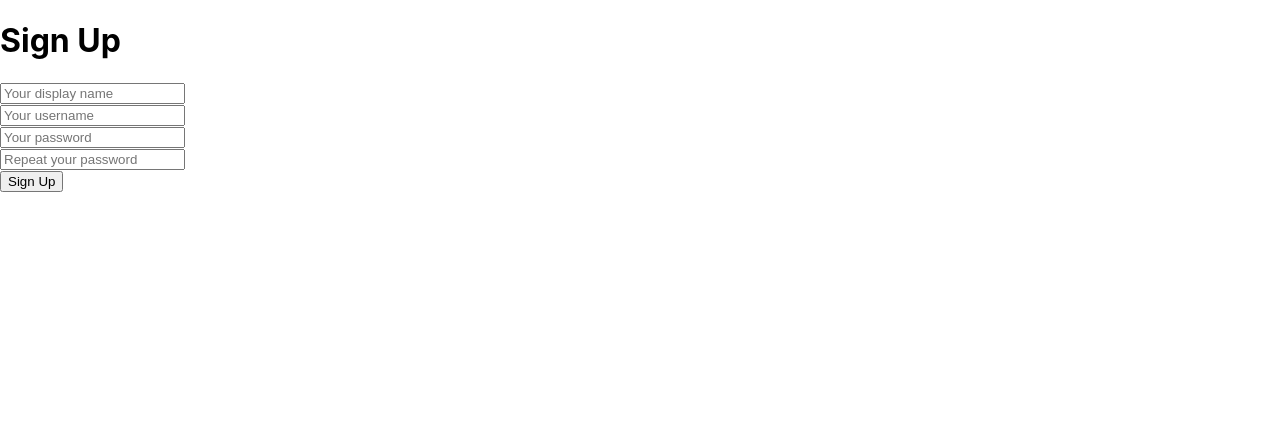
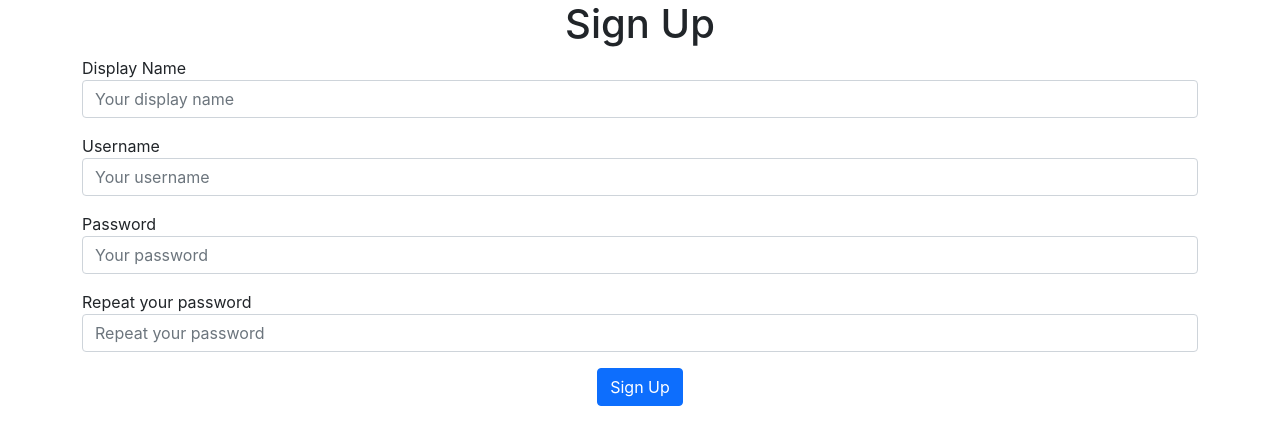
Before and after one commit to fafa-a/app-frontend, a React (Create React App) app: page / in a window 1280 px wide. Shown: the top 444 px of the page. Built offline with nearby package versions, Linux system fonts and the light colour scheme.

Commit message:
style: add bootstrap

```diff
--- a/public/index.html
+++ b/public/index.html
@@ -24,6 +24,7 @@
       work correctly both with client-side routing and a non-root public URL.
       Learn how to configure a non-root public URL by running `npm run build`.
     -->
+    <link href="https://cdn.jsdelivr.net/npm/bootstrap@5.1.3/dist/css/bootstrap.min.css" rel="stylesheet" integrity="sha384-1BmE4kWBq78iYhFldvKuhfTAU6auU8tT94WrHftjDbrCEXSU1oBoqyl2QvZ6jIW3" crossorigin="anonymous">
     <title>React App</title>
   </head>
   <body>
--- a/src/pages/UserSignupPage.js
+++ b/src/pages/UserSignupPage.js
@@ -41,42 +41,52 @@
   }
   render() {
     return (
-      <div>
-        <h1>Sign Up</h1>
-        <div>
+      <div className="container">
+        <h1 className="text-center">Sign Up</h1>
+        <div className="col-12 mb-3">
+          <label htmlFor="">Display Name</label>
           <input
+            className="form-control"
             type="text"
             placeholder="Your display name"
             value={this.state.displayName}
             onChange={this.onChangeDisplayName}
           />
         </div>
-        <div>
+        <div className="col-12 mb-3">
+          <label htmlFor="">Username</label>
           <input
+            className="form-control"
             type="text"
             placeholder="Your username"
             value={this.state.username}
             onChange={this.onChangeUsername}
           />
         </div>
-        <div>
+        <div className="col-12 mb-3">
+          <label htmlFor="">Password</label>
           <input
+            className="form-control"
             type="password"
             placeholder="Your password"
             value={this.state.password}
             onChange={this.onChangePassword}
           />
         </div>
-        <div>
+        <div className="col-12 mb-3">
+          <label htmlFor="">Repeat your password</label>
           <input
+            className="form-control"
             type="password"
             placeholder="Repeat your password"
             value={this.state.passwordRepeat}
             onChange={this.onChangePasswordRepeat}
           />
         </div>
-        <div>
-          <button onClick={this.onClickSignup}>Sign Up</button>
+        <div className="text-center">
+          <button className="btn btn-primary" onClick={this.onClickSignup}>
+            Sign Up
+          </button>
         </div>
       </div>
     )
```
